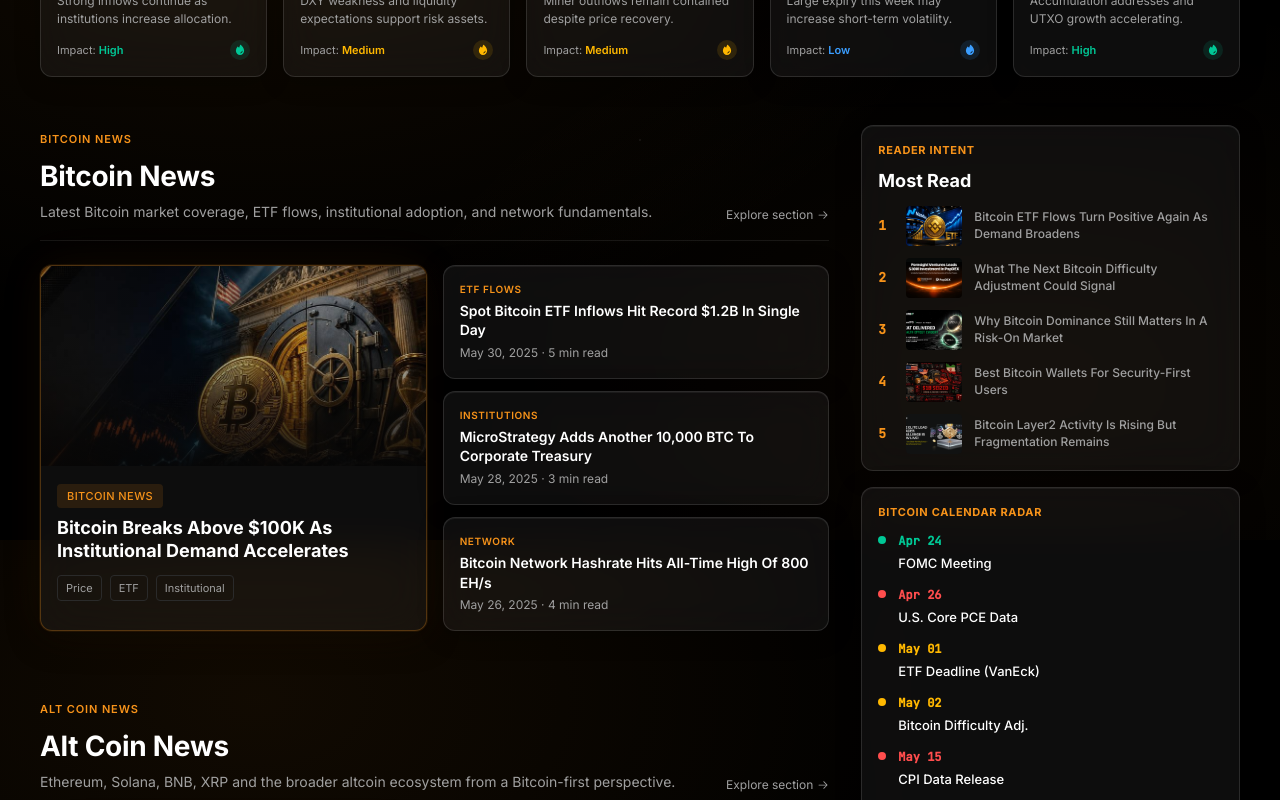
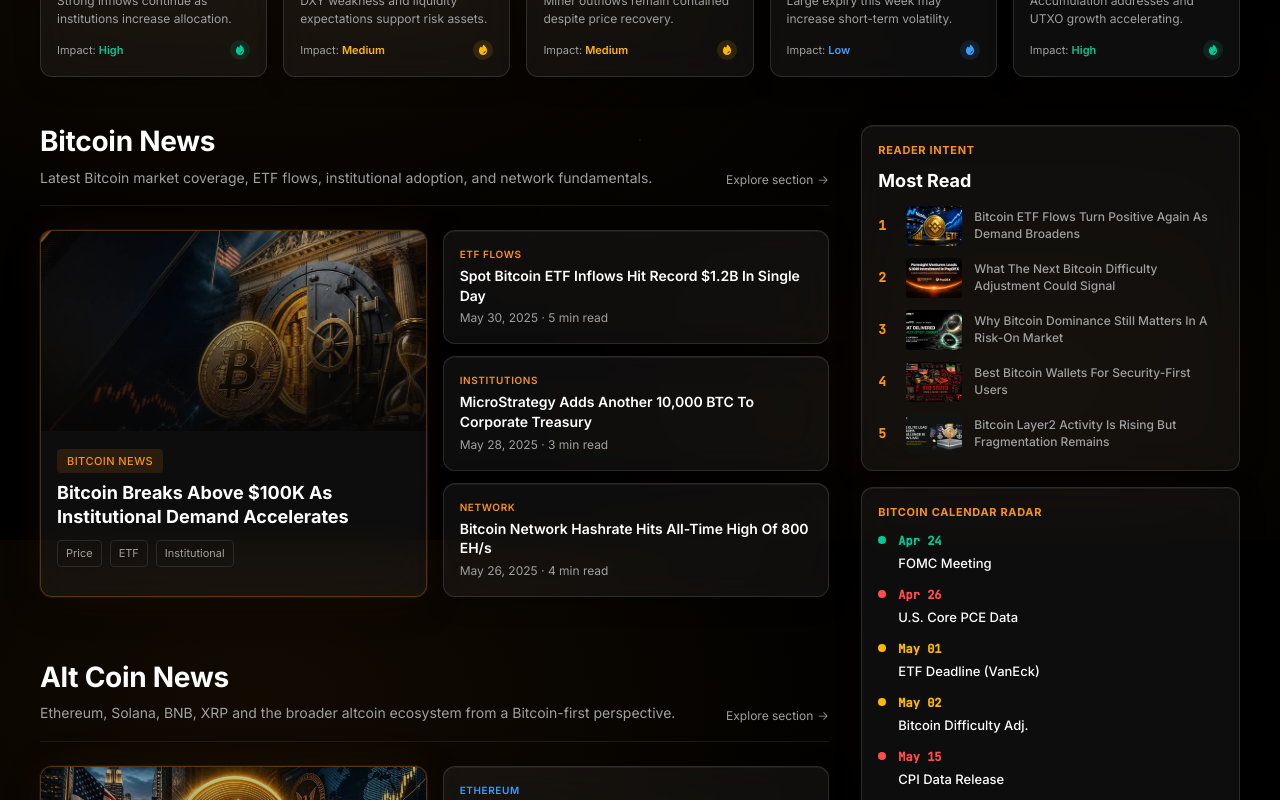
Before and after one commit to lequyn24-sudo/BitcoinInfonews, a Next.js app in the folder app/: page / in a window 1280 px wide. Shown: the part 1060-1860 px from the top of the page. Built offline with nearby package versions, Linux system fonts and the light colour scheme; no server answers.

Commit message:
fix: remove eyebrow label from HomeCategorySection (homepage)

```diff
--- a/app/src/components/sections/HomeCategorySection.tsx
+++ b/app/src/components/sections/HomeCategorySection.tsx
@@ -28,7 +28,6 @@ export function HomeCategorySection({
       {/* Section Header */}
       <div className="mb-6 flex flex-col gap-2 sm:flex-row sm:items-end sm:justify-between border-b border-[rgba(255,255,255,0.08)] pb-4">
         <div>
-          <span className="section-eyebrow">{eyebrow}</span>
           <h2
             style={{
               fontSize: '28px',
```
